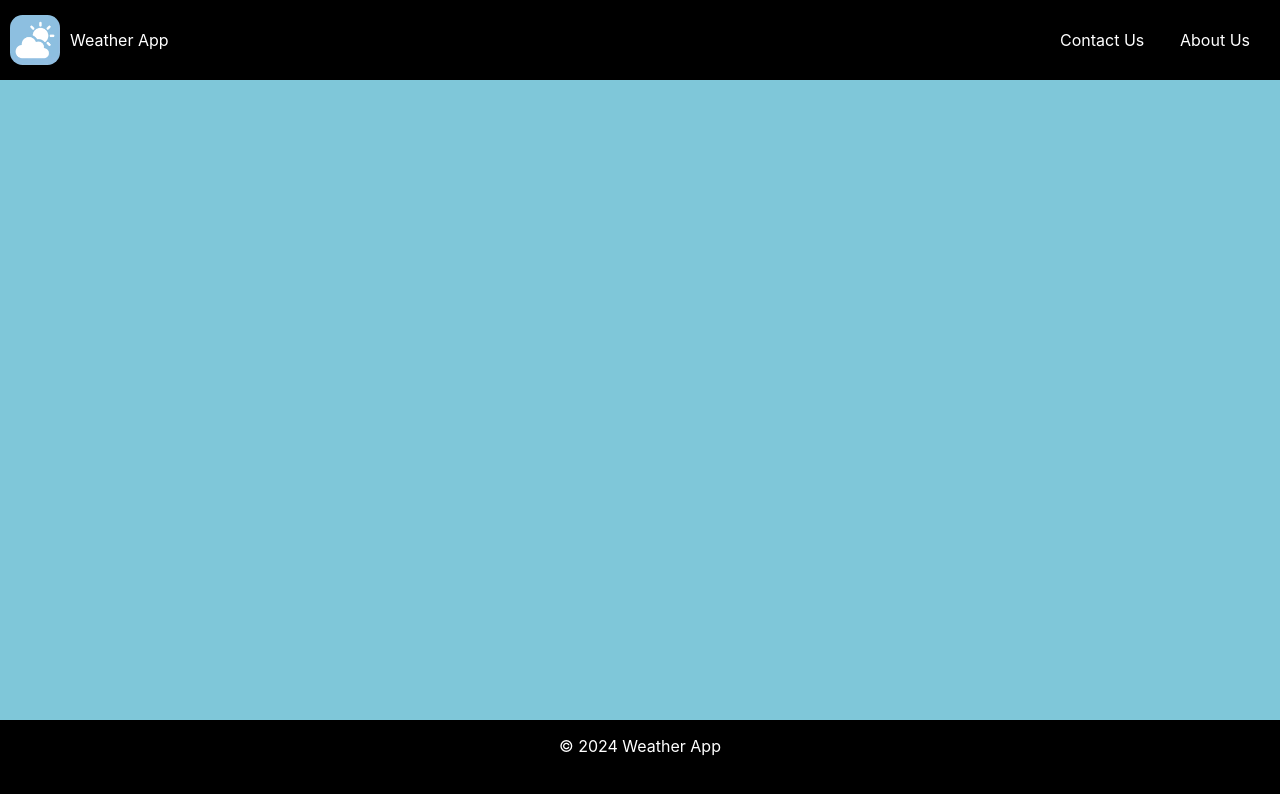
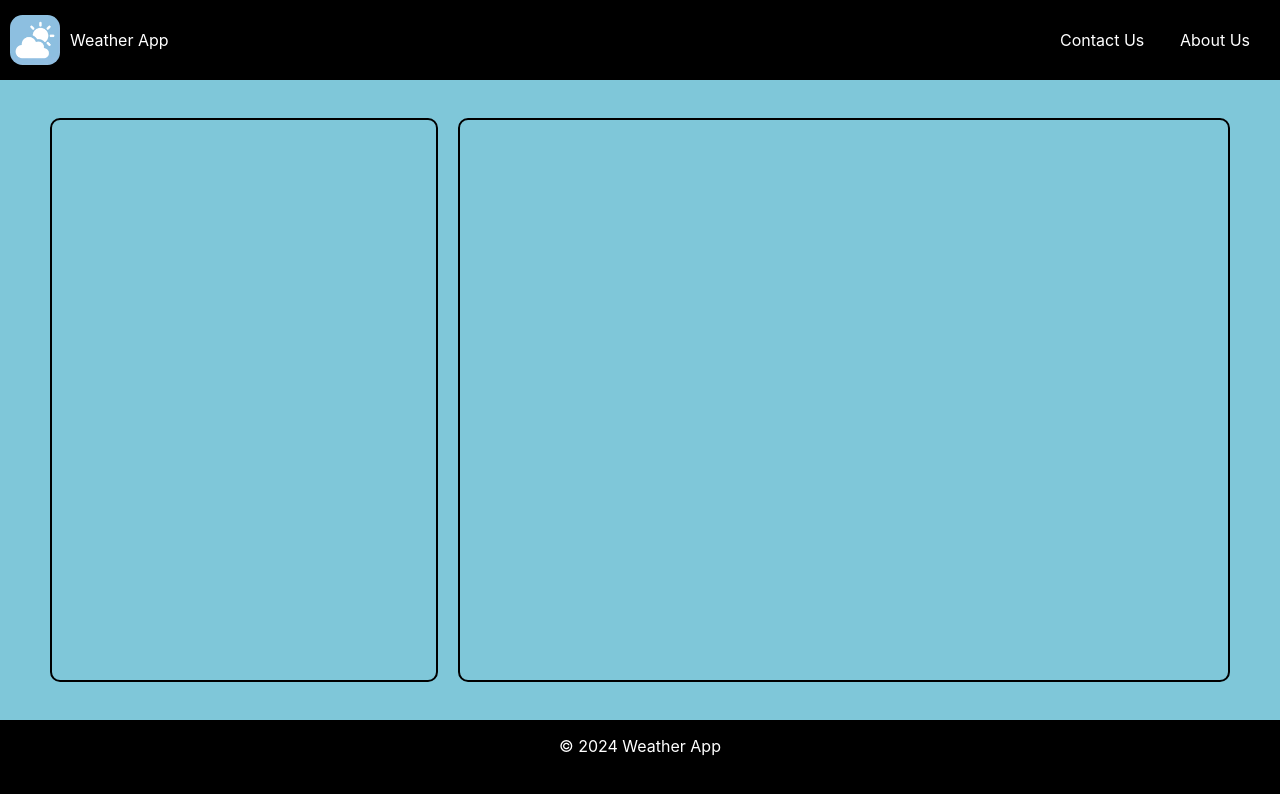
Before and after one commit to aniketxpawar/weather-app, a React (Create React App) app: page / in a window 1280 px wide. Shown: the top 794 px of the page. Built offline with nearby package versions, Linux system fonts and the light colour scheme.

Commit message:
day2-commit1

```diff
--- a/src/App.js
+++ b/src/App.js
@@ -1,4 +1,3 @@
-import logo from './logo.svg';
 import './App.css';
 import Header from './components/Header';
 import Footer from './components/Footer';
--- a/src/components/Header.jsx
+++ b/src/components/Header.jsx
@@ -5,7 +5,7 @@ const Header = () => {
   return (
     <div style={{display:'flex',flexDirection:'row',justifyContent:'space-between',alignItems:'center',height:'10vh',backgroundColor:'black',color:'white'}}>
       <div style={{display:'flex',flexDirection:'row',alignItems:'center',}}>
-      <img style={{height: '50px', marginLeft: '10px', marginRight: '10px', borderRadius: '25%' }} src={logo}/>
+      <img style={{height: '50px', marginLeft: '10px', marginRight: '10px', borderRadius: '25%' }} src={logo} alt='logo'/>
         Weather App
       </div>
       <div style={{display:'flex',flexDirection:'row',justifyContent:'space-between',alignItems:'center',marginRight: '20px',width:'200px'}}>
--- a/src/components/Layout.jsx
+++ b/src/components/Layout.jsx
@@ -6,9 +6,14 @@ const Layout = () => {
         backgroundColor:'#7FC7D9',
         // backgroundColor:'#3559E0',
         minHeight: '80vh',
-        display: 'flex'
+        display: 'flex',
+        flexDirection: 'row',
+        flexWrap: 'wrap',
+        alignItems: 'center',
+        justifyContent: 'center'
     }}>
-
+      <div style={{height:'70vh',minWidth: '15vw',border:'2px solid black',width:'30vw',margin: '10px 10px',borderRadius:'10px'}}></div>
+      <div style={{height:'70vh',minWidth: '40vw',border:'2px solid black',width:'60vw',margin: '10px 10px',borderRadius:'10px'}}></div>
     </div>
   )
 }
```
